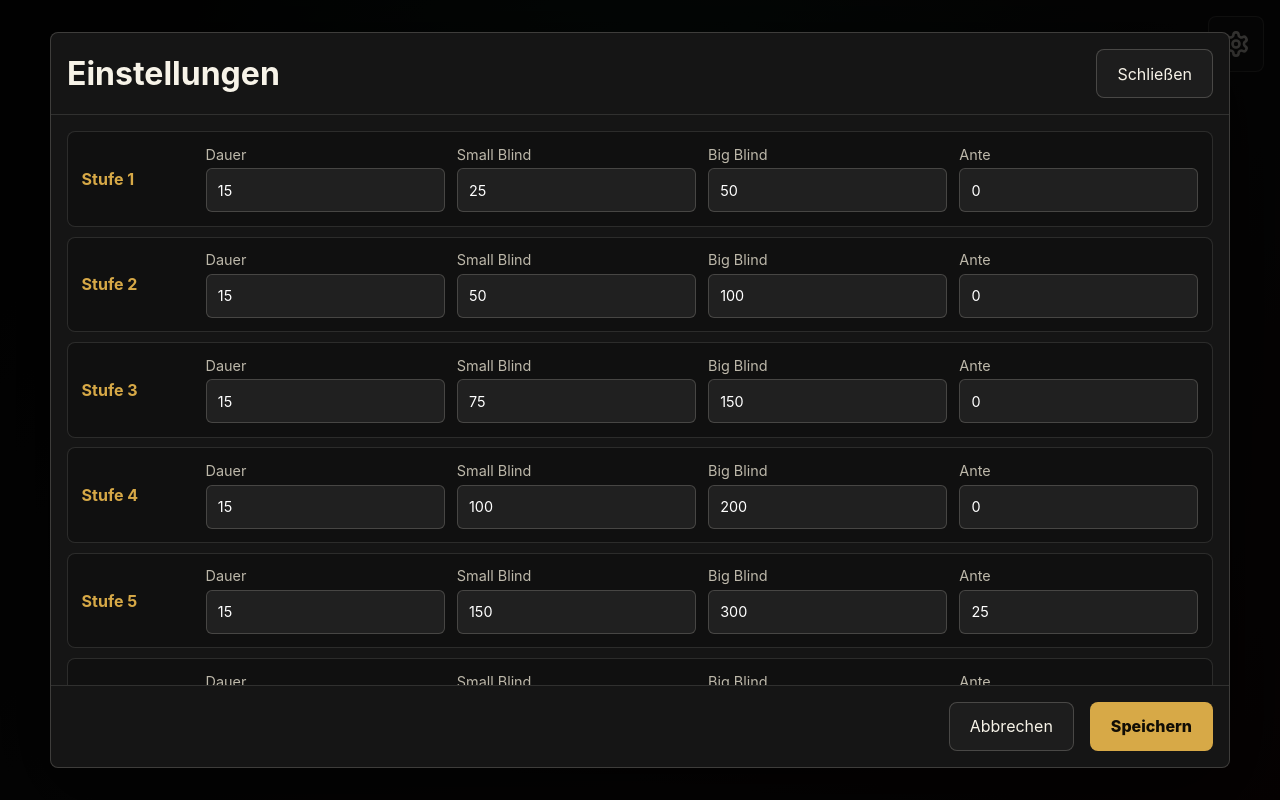
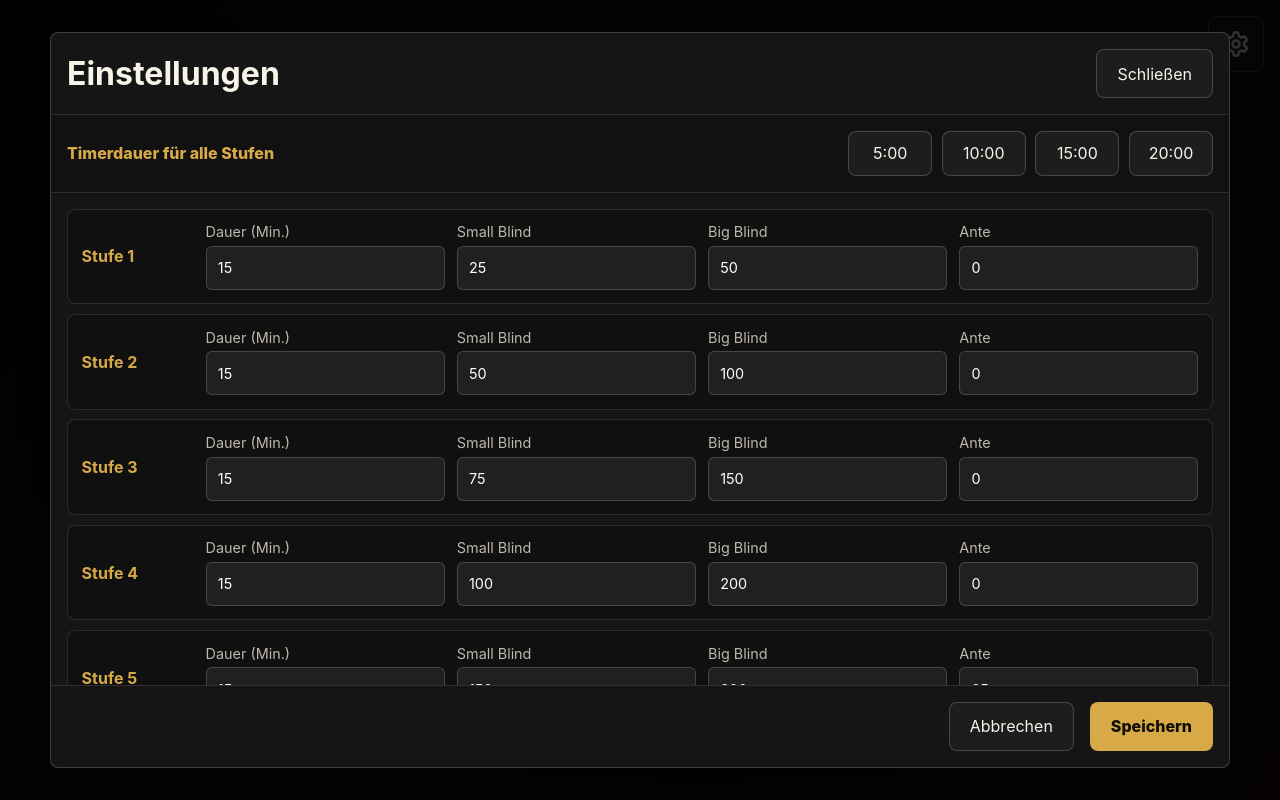
Before and after one commit to professorschober/pokertimer, a React (Vite) app: page / in a window 1280 px wide. Both pictures are taken after a click on the button "Einstellungen öffnen". Built offline with nearby package versions, Linux system fonts and the light colour scheme.

Commit message:
Add timer duration presets

```diff
--- a/src/components/BlindLevelEditor.tsx
+++ b/src/components/BlindLevelEditor.tsx
@@ -8,7 +8,7 @@ type BlindLevelEditorProps = {
 type NumericField = "durationMinutes" | "smallBlind" | "bigBlind" | "ante";
 
 const fieldLabels: Record<NumericField, string> = {
-  durationMinutes: "Dauer",
+  durationMinutes: "Dauer (Min.)",
   smallBlind: "Small Blind",
   bigBlind: "Big Blind",
   ante: "Ante"
--- a/src/components/SettingsModal.tsx
+++ b/src/components/SettingsModal.tsx
@@ -1,6 +1,8 @@
 import { useEffect, useState } from "react";
 import type { BlindLevel } from "../types/BlindLevel";
 import { BlindLevelEditor } from "./BlindLevelEditor";
+
+const durationPresets = [5, 10, 15, 20];
 
 type SettingsModalProps = {
   isOpen: boolean;
@@ -28,6 +30,15 @@ export function SettingsModal({ isOpen, levels, onSave, onClose }: SettingsModal
     );
   };
 
+  const handleDurationPreset = (durationMinutes: number) => {
+    setDraftLevels((previousLevels) =>
+      previousLevels.map((level) => ({
+        ...level,
+        durationMinutes
+      }))
+    );
+  };
+
   const handleSave = () => {
     onSave(draftLevels);
     onClose();
@@ -41,6 +52,16 @@ export function SettingsModal({ isOpen, levels, onSave, onClose }: SettingsModal
           <button type="button" aria-label="Einstellungen schließen" onClick={onClose}>
             Schließen
           </button>
+        </div>
+        <div className="duration-presets" aria-label="Timerdauer für alle Stufen setzen">
+          <span>Timerdauer für alle Stufen</span>
+          <div>
+            {durationPresets.map((durationMinutes) => (
+              <button key={durationMinutes} type="button" onClick={() => handleDurationPreset(durationMinutes)}>
+                {durationMinutes}:00
+              </button>
+            ))}
+          </div>
         </div>
         <div className="level-editor-list">
           {draftLevels.map((level) => (
--- a/src/index.css
+++ b/src/index.css
@@ -172,7 +172,7 @@ input:focus-visible {
 
 .settings-modal {
   display: grid;
-  grid-template-rows: auto minmax(0, 1fr) auto;
+  grid-template-rows: auto auto minmax(0, 1fr) auto;
   width: min(1180px, 100%);
   max-height: min(92vh, 860px);
   border: 1px solid rgba(247, 243, 232, 0.18);
@@ -197,6 +197,33 @@ input:focus-visible {
 .modal-header h2 {
   margin: 0;
   font-size: clamp(1.35rem, 3vw, 2rem);
+}
+
+.duration-presets {
+  display: flex;
+  align-items: center;
+  justify-content: space-between;
+  gap: 1rem;
+  border-bottom: 1px solid rgba(247, 243, 232, 0.12);
+  padding: 1rem;
+  background: #111111;
+}
+
+.duration-presets span {
+  color: #d7a947;
+  font-weight: 800;
+}
+
+.duration-presets div {
+  display: flex;
+  flex-wrap: wrap;
+  justify-content: flex-end;
+  gap: 0.6rem;
+}
+
+.duration-presets button {
+  min-width: 5.25rem;
+  padding: 0.7rem 0.95rem;
 }
 
 .level-editor-list {
@@ -261,9 +288,18 @@ input:focus-visible {
   }
 
   .modal-header,
+  .duration-presets,
   .modal-actions {
     align-items: stretch;
     flex-direction: column;
+  }
+
+  .duration-presets div {
+    justify-content: stretch;
+  }
+
+  .duration-presets button {
+    flex: 1 1 7rem;
   }
 
   .modal-header button,
```
